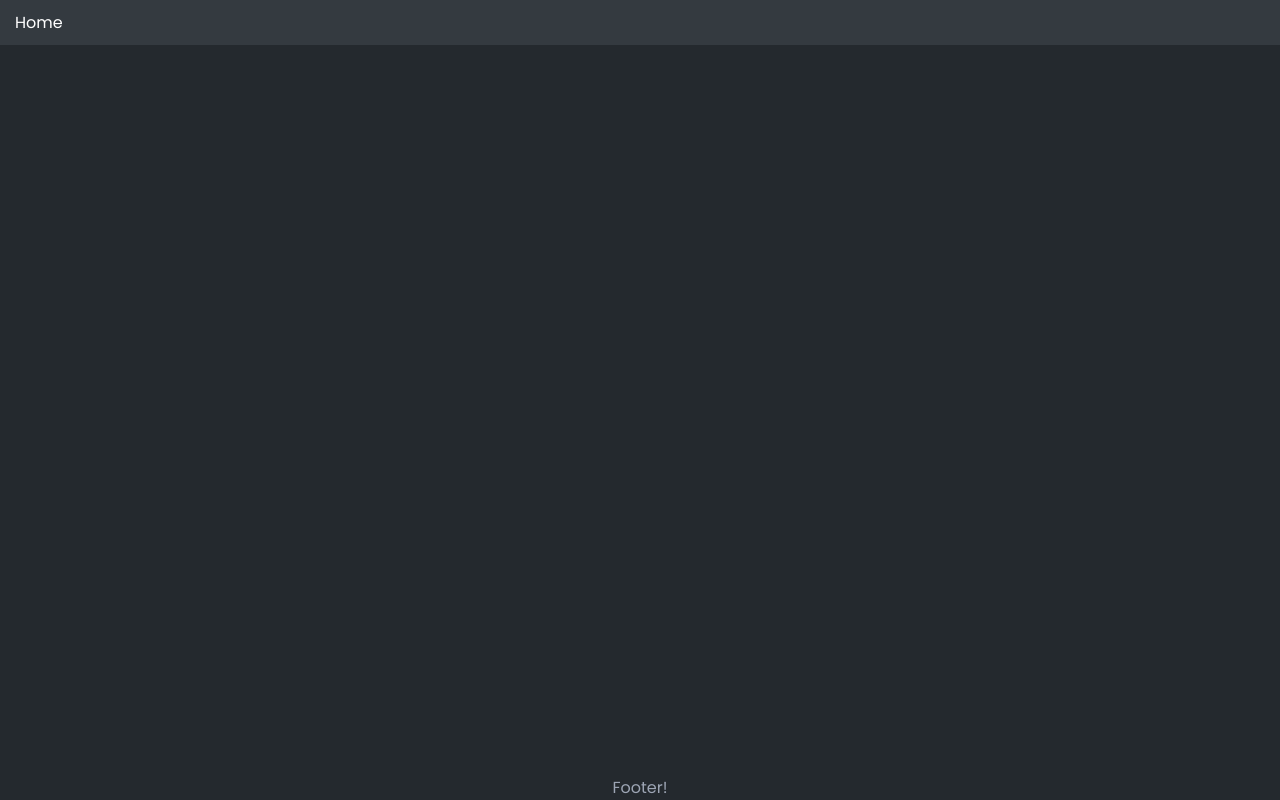
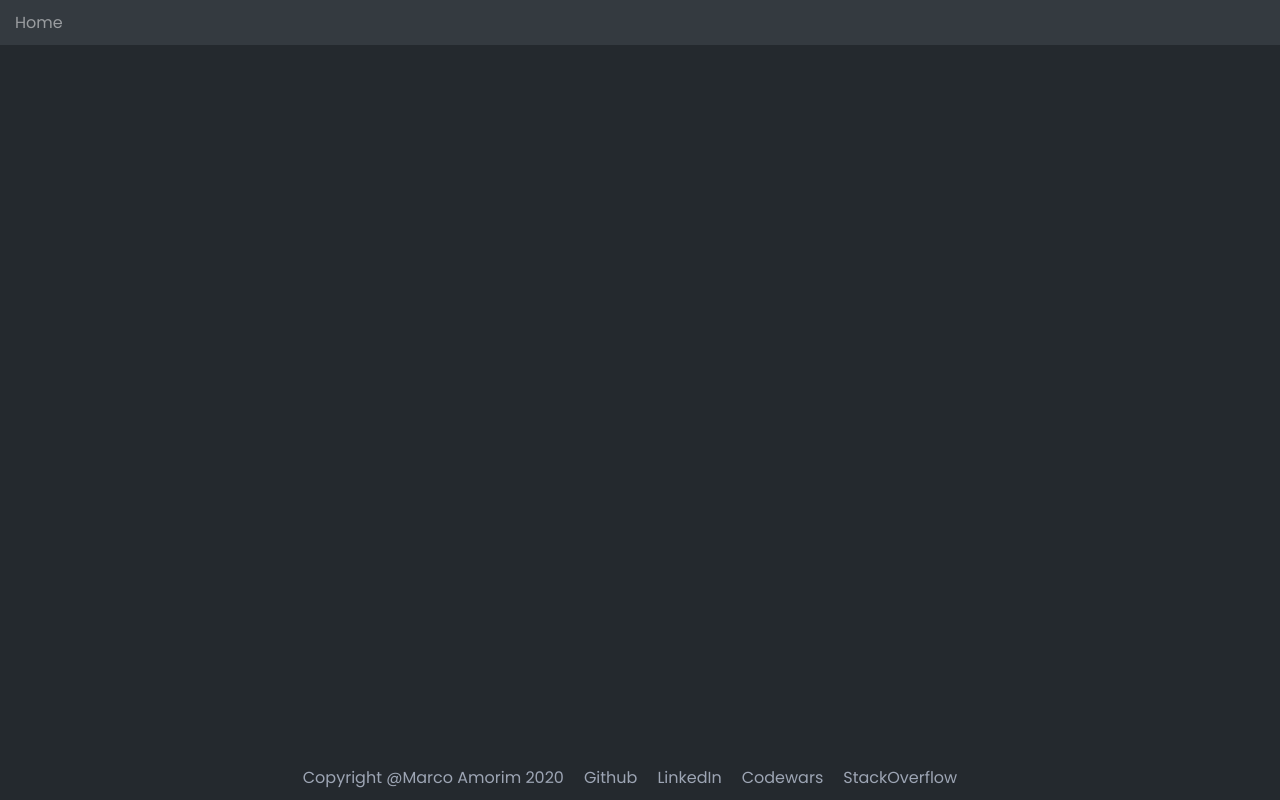
Before and after one commit to marco-amorim/website, a React (Create React App) app: page / in a window 1280 px wide. Built offline with nearby package versions, Linux system fonts and the light colour scheme.

Commit message:
some styles on header and footer

```diff
--- a/src/App.tsx
+++ b/src/App.tsx
@@ -7,11 +7,9 @@ import './assets/styles/global.css';
 const App = () => {
 	return (
 		<div>
-      <div className="w-100">
 			<Header />
-      </div>
 
-      <Footer />
+			<Footer />
 		</div>
 	);
 };
--- a/src/components/Footer/Footer.tsx
+++ b/src/components/Footer/Footer.tsx
@@ -3,7 +3,17 @@ import React from 'react';
 import './styles.css';
 
 const Footer = () => {
-	return <div className="page-footer">Footer!</div>;
+	return (
+		<div className="page-footer">
+			<ul className="d-flex list-unstyled">
+				<li className="navitem">Copyright @Marco Amorim 2020</li>
+				<li className="navitem">Github</li>
+				<li className="navitem">LinkedIn</li>
+				<li className="navitem">Codewars</li>
+				<li className="navitem">StackOverflow</li>
+			</ul>
+		</div>
+	);
 };
 
 export default Footer;
--- a/src/components/Footer/styles.css
+++ b/src/components/Footer/styles.css
@@ -1,7 +1,17 @@
 .page-footer {
 	position: absolute;
 	bottom: 0;
-  width: 100vw;
-  display: flex;
-  justify-content: center;
+	width: 100vw;
+	display: flex;
+	justify-content: center;
 }
+
+.page-footer li {
+	margin-right: 2rem;
+}
+
+@media(max-width: 480px) {
+	.page-footer ul {
+		flex-direction: column;
+	}
+}
--- a/src/components/Header/Header.tsx
+++ b/src/components/Header/Header.tsx
@@ -4,16 +4,17 @@ import './styles.css';
 
 const Header = () => {
 	return (
-		<nav id="header" className="page-header navbar navbar-expand-lg navbar-dark bg-dark">
-			<div className="collapse navbar-collapse" id="navbarSupportedContent">
-				<ul className="navbar-nav mr-auto">
-					<li className="nav-item active">
-						<a className="nav-link" href="#">
-							Home <span className="sr-only">(current)</span>
-						</a>
-					</li>
-				</ul>
-			</div>
+		<nav
+			id="header"
+			className="page-header navbar navbar-expand-lg navbar-dark bg-dark"
+		>
+			<ul className="navbar-nav">
+				<li className="nav-item">
+					<a className="nav-link" href="/">
+						Home <span className="sr-only">(current)</span>
+					</a>
+				</li>
+			</ul>
 		</nav>
 	);
 };
```
